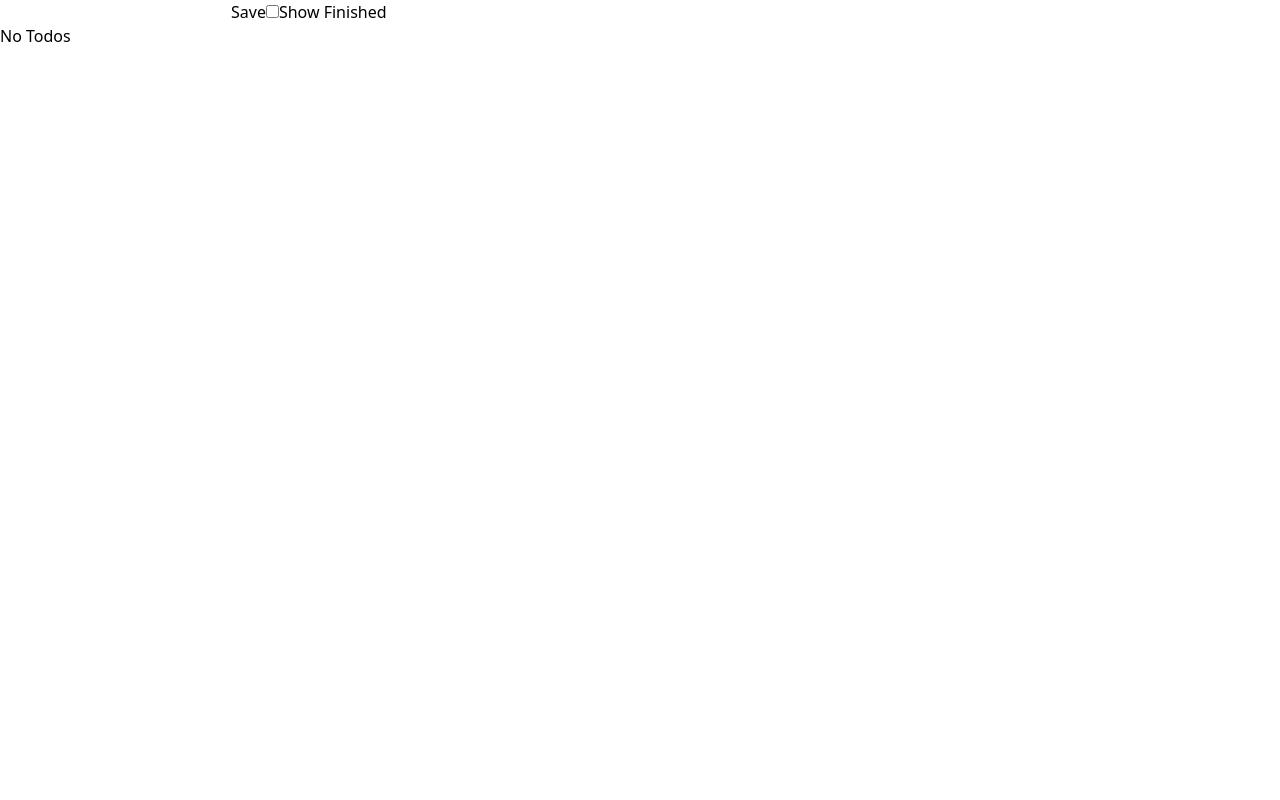
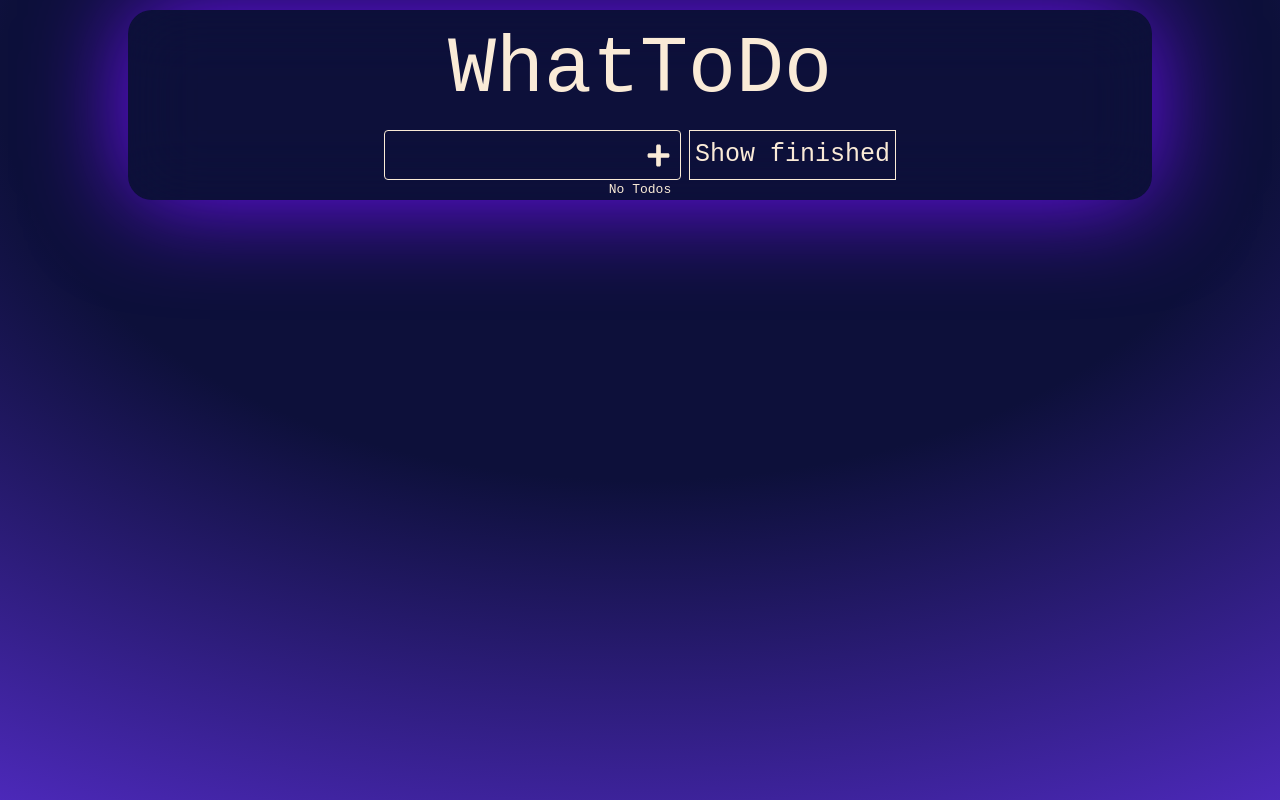
Before and after one commit to kunalgehlot73/what-to-do, a React (Vite) app: page / in a window 1280 px wide. Built offline with nearby package versions, Linux system fonts and the light colour scheme.

Commit message:
Added some style

```diff
--- a/package.json
+++ b/package.json
@@ -13,6 +13,7 @@
     "@tailwindcss/vite": "^4.1.11",
     "react": "^19.1.0",
     "react-dom": "^19.1.0",
+    "react-icons": "^5.5.0",
     "tailwindcss": "^4.1.11",
     "uuid": "^11.1.0"
   },
--- a/src/App.jsx
+++ b/src/App.jsx
@@ -1,5 +1,6 @@
-import { useState, useEffect } from 'react'
-import { v4 as uuidv4 } from 'uuid'
+import { useState, useEffect } from 'react';
+import { v4 as uuidv4 } from 'uuid';
+import { FaPlus } from "react-icons/fa";
 
 function App() {
   const [todo, setTodo] = useState('')
@@ -52,12 +53,21 @@ function App() {
 
   return (
     <>
-      <div className="container">
-        <div className="input">
-          <input onChange={handleChange} type="text" value={todo} />
-          <button onClick={handleAdd} disabled={todo.length < 1} type="button" >Save</button>
-          <input type="checkbox" onChange={toggleShowFinished} checked={showFinished} /><span>Show Finished</span>
-        </div>
+      <div className="container rounded-3xl" style={{ width: '80vw', margin: '10px auto 0', display: 'flex', alignItems: 'center', flexDirection: 'column', flexWrap: 'wrap', fontFamily: 'monospace', backdropFilter: 'blur(33px)', boxShadow: '0 0 100px 0 #6f0ffa' }}>
+        <div style={{ fontSize: '5rem', width: '100%', textAlign: 'center' }}>WhatToDo</div>
+        <div className='w-full flex justify-center'><div className="input w-1/2 flex justify-center relative gap-2" >
+          <div className='w-full relative'>
+            <input onChange={handleChange} type="text" value={todo} className='border rounded w-full' style={{ height: '50px', fontSize: '25px', padding: '5px' }} />
+            <button onClick={handleAdd} disabled={todo.length < 1} type="button" style={{ height: '50px', position: 'absolute', right: '10px' }} ><FaPlus style={{ fontSize: '25px', fontWeight: 'bolder' }} /></button>
+          </div>
+
+
+          <div className='border' style={{ padding: '5px' }}>
+            {/* <input type="checkbox" id='showFinished' className='hidden w-full h-full' onChange={toggleShowFinished} checked={showFinished} /><label className='w-full h-full' htmlFor="showFinished">Show Finished</label> */}
+            <button onClick={toggleShowFinished} style={{ fontSize: '25px', textWrap: 'nowrap' }}>Show finished</button>
+          </div>
+        </div></div>
+        <div></div>
         {todos.length === 0 && <div>No Todos</div>}
         <div className="cards">
           {todos.map(item => {
--- a/src/index.css
+++ b/src/index.css
@@ -1 +1,13 @@
 @import 'tailwindcss';
+* {
+    color: antiquewhite;
+}
+body {
+    background: radial-gradient(125% 125% at 50% 10%, #0d103a 40%,#63e 100%);
+    background-repeat: no-repeat;
+    background-size: cover;
+    background-attachment: fixed;
+    width: 100vw;
+    /* height: 100vh; */
+    overflow-x: hidden;
+}
```
Also changed, not shown: 1 other file (tests, documents, lock files or other folders).
